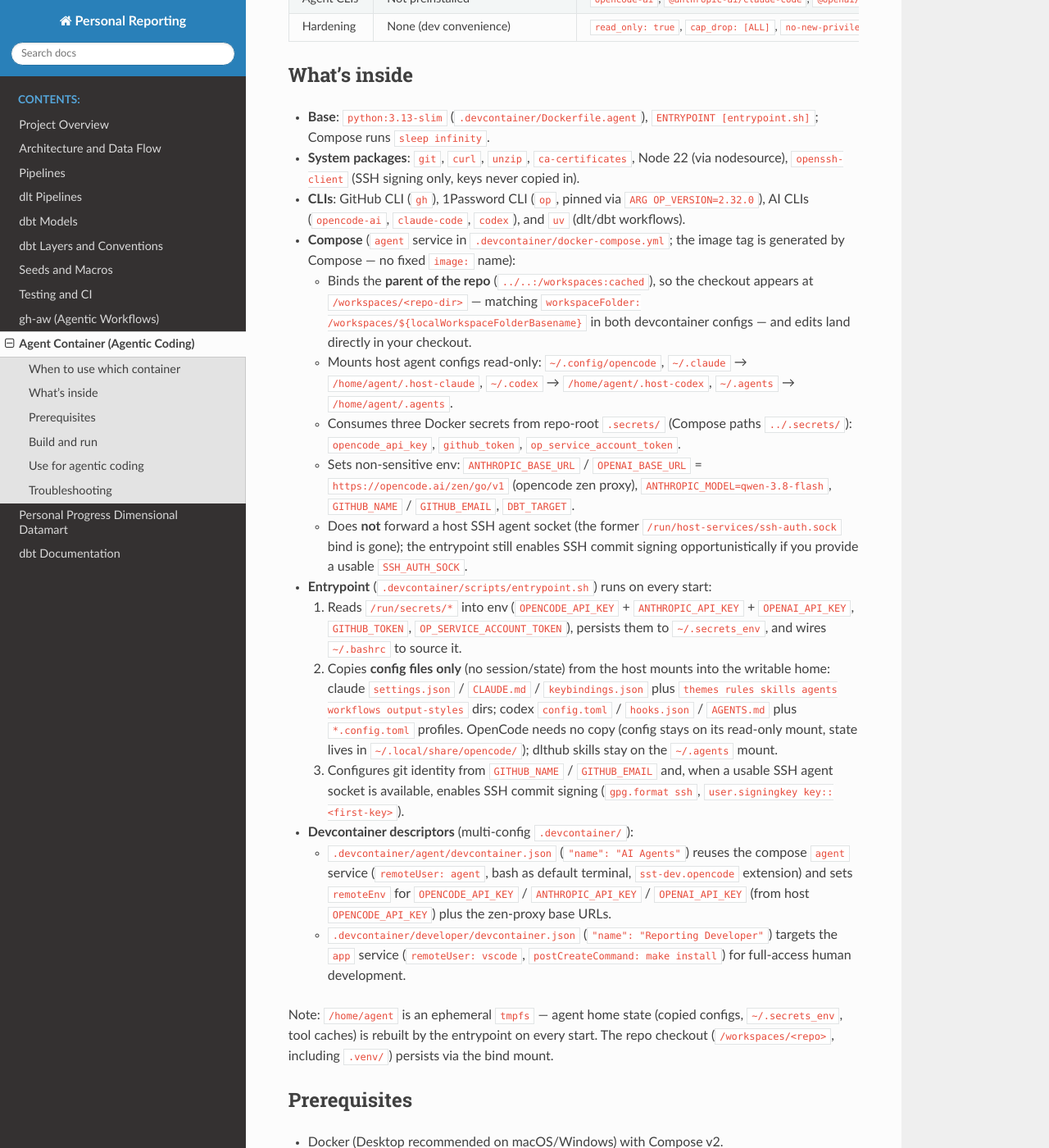
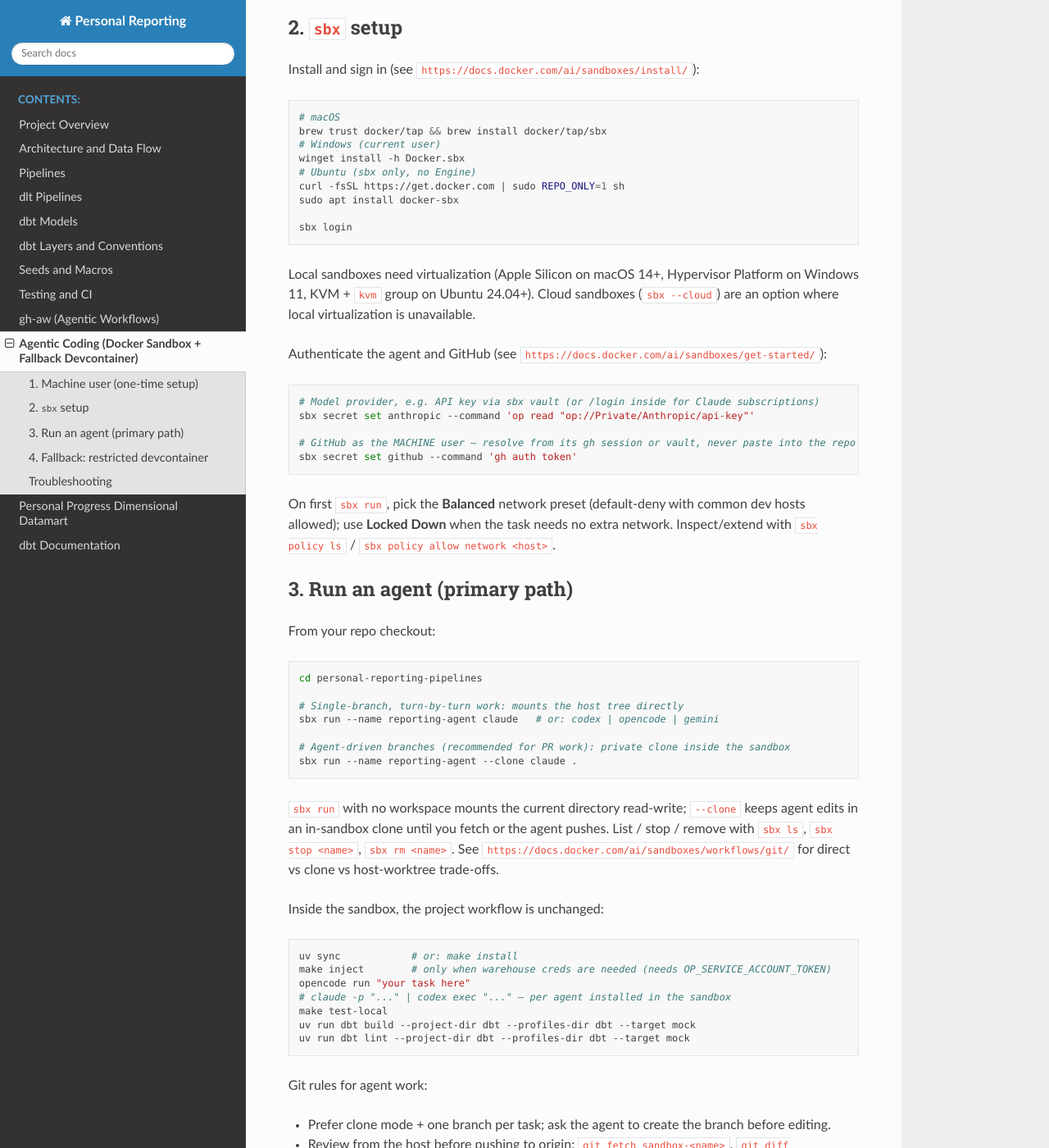
Before and after one commit to michaelconan/personal-reporting-pipelines, a Sphinx documentation site: the page built from docs/source/agent_container.md, in a window 1280 px wide and 1400 px high, scrolled down 968 px. Shown: the whole window at 82% size. Built offline with Sphinx 7.4.7 and the Read the Docs theme 3.1.0, drawn with Linux system fonts in a browser that asks for light colours; some of the changed text lies outside the part shown.

Commit message:
docs(agents): recommend Docker Sandbox sbx as primary agent path
Promote Docker AI Sandbox (sbx CLI) with a dedicated GitHub machine
user (repo-scoped Write-only collaborator, fine-grained PAT) to the
primary path for AI agent development (opencode, claude, codex).

- docs/source/agent_container.md: rewrite around sbx setup, machine-user
  provisioning, direct vs --clone runs, sbxenv.yaml example, and
  in-sandbox workflow (uv sync, make inject, DBT_TARGET=mock); keep the
  restricted .devcontainer agent service as fallback-only guidance.
- README.md: replace Agent Container section with sbx-first quickstart
  and fallback pointer.
- AGENTS.md: replace Agent Container section with sbx primary guidance
  and fallback build/run notes.

The .devcontainer stack itself is unchanged and retained as fallback.

Co-authored-by: OpenCode (mimo-v2.6-flash-free) <opencode-agent[bot]@users.noreply.github.com>

````diff
--- a/docs/source/agent_container.md
+++ b/docs/source/agent_container.md
@@ -1,60 +1,157 @@
-# Agent Container (Agentic Coding)
+# Agentic Coding (Docker Sandbox + Fallback Devcontainer)
 
-This page describes the limited-access agent container — how it differs from the human development container, how to build and run it, and how to use it for agentic coding with `opencode`, `claude`, and `codex`.
+Primary path for AI agent development is **Docker AI Sandbox (`sbx` CLI)**
+with a **dedicated GitHub machine user** scoped to this repo. The restricted
+devcontainer under `.devcontainer/` is retained as a **fallback** when `sbx`
+cannot run.
 
-Both containers live in one **multi-devcontainer setup** under `.devcontainer/` (the former standalone `.agentcontainer/` directory was folded into it):
+Why `sbx` is primary:
+
+- Stronger isolation than the devcontainer: each sandbox is a microVM with its
+  own filesystem, Docker daemon, and network policy. Agent-installed packages,
+  images, and containers stay inside the sandbox.
+- Least-privilege GitHub access: the agent authenticates as the machine user,
+  never with your personal token. The machine user has access only to the
+  target repo.
+- Repeatable policy: global network presets (`Balanced` / `Locked Down`) plus
+  per-host allow rules via `sbx policy`, instead of hand-maintained Compose
+  hardening.
+
+Official docs: `https://docs.docker.com/ai/sandboxes/`.
+
+## 1. Machine user (one-time setup)
+
+Create a dedicated GitHub machine user (a separate GitHub account used only
+by agents, e.g. `YOUR-MACHINE-USER`) and grant it the minimum needed on this
+repo:
+
+1. Add it as a collaborator on the target repo only (Settings → Collaborators
+   and teams) with **Write** (not Admin/Maintain). No org-wide roles.
+2. Create a **fine-grained PAT** logged in as the machine user, scoped to the
+   single repo, short expiry, only:
+   `Contents: read/write`, `Pull requests: read/write`, `Metadata: read`.
+3. Store that PAT where `sbx` can resolve it without committing it — e.g. in
+   `gh auth` as the machine user, in 1Password (`op://...`), or another vault.
+   Never commit it, bake it into an image/kit, or reuse your personal token.
+
+Git identity inside sandboxes uses the machine user (`user.name` /
+`user.email`), so agent commits and PRs are attributable to it.
+
+## 2. `sbx` setup
+
+Install and sign in (see `https://docs.docker.com/ai/sandboxes/install/`):
+
+```bash
+# macOS
+brew trust docker/tap && brew install docker/tap/sbx
+# Windows (current user)
+winget install -h Docker.sbx
+# Ubuntu (sbx only, no Engine)
+curl -fsSL https://get.docker.com | sudo REPO_ONLY=1 sh
+sudo apt install docker-sbx
+
+sbx login
+```
+
+Local sandboxes need virtualization (Apple Silicon on macOS 14+, Hypervisor
+Platform on Windows 11, KVM + `kvm` group on Ubuntu 24.04+). Cloud sandboxes
+(`sbx --cloud`) are an option where local virtualization is unavailable.
+
+Authenticate the agent and GitHub (see
+`https://docs.docker.com/ai/sandboxes/get-started/`):
+
+```bash
+# Model provider, e.g. API key via sbx vault (or /login inside for Claude subscriptions)
+sbx secret set anthropic --command 'op read "op://Private/Anthropic/api-key"'
+
+# GitHub as the MACHINE user — resolve from its gh session or vault, never paste into the repo
+sbx secret set github --command 'gh auth token'
+```
+
+On first `sbx run`, pick the **Balanced** network preset (default-deny with
+common dev hosts allowed); use **Locked Down** when the task needs no extra
+network. Inspect/extend with `sbx policy ls` / `sbx policy allow network <host>`.
+
+## 3. Run an agent (primary path)
+
+From your repo checkout:
+
+```bash
+cd personal-reporting-pipelines
+
+# Single-branch, turn-by-turn work: mounts the host tree directly
+sbx run --name reporting-agent claude   # or: codex | opencode | gemini
+
+# Agent-driven branches (recommended for PR work): private clone inside the sandbox
+sbx run --name reporting-agent --clone claude .
+```
+
+`sbx run` with no workspace mounts the current directory read-write; `--clone`
+keeps agent edits in an in-sandbox clone until you fetch or the agent pushes.
+List / stop / remove with `sbx ls`, `sbx stop <name>`, `sbx rm <name>`.
+See `https://docs.docker.com/ai/sandboxes/workflows/git/` for direct vs clone
+vs host-worktree trade-offs.
+
+Inside the sandbox, the project workflow is unchanged:
+
+```bash
+uv sync            # or: make install
+make inject        # only when warehouse creds are needed (needs OP_SERVICE_ACCOUNT_TOKEN)
+opencode run "your task here"
+# claude -p "..." | codex exec "..." — per agent installed in the sandbox
+make test-local
+uv run dbt build --project-dir dbt --profiles-dir dbt --target mock
+uv run dbt lint --project-dir dbt --profiles-dir dbt --target mock
+```
+
+Git rules for agent work:
+
+- Prefer clone mode + one branch per task; ask the agent to create the branch
+  before editing.
+- Review from the host before pushing to origin:
+  `git fetch sandbox-<name>`, `git diff main..sandbox-<name>/feat/...`.
+- Push/PR as the machine user (`git push`, `gh pr create`). Keep work on
+  feature branches, never direct to `main`, never commit secrets
+  (`.secrets/`, `*/secrets.toml`, `.env.databricks`).
+- Default to `DBT_TARGET=mock` (DuckDB fixtures) inside sandboxes; touch
+  Databricks only when the task requires it.
+
+Optional: capture the setup in an `sbxenv.yaml` kept **outside** the mounted
+workspace so contributors share agent, secrets, and env without retyping flags
+(see `https://docs.docker.com/ai/sandboxes/configuration/environment-files/`):
+
+```yaml
+schemaVersion: "1"
+name: reporting-agent
+agent: claude
+workspace: ./personal-reporting-pipelines
+env:
+  DBT_TARGET: mock
+secrets:
+  github:
+    command: gh auth token   # run as the machine user on the host
+```
+
+Then `sbx env run`, `sbx env exec -- <cmd>`, `sbx env rm` from the directory
+holding the file.
+
+## 4. Fallback: restricted devcontainer
+
+Use the `agent` service in `.devcontainer/` only when `sbx` cannot run
+(unsupported OS/virtualization, offline work, or debugging the container
+itself). It provides the same project wiring with weaker isolation
+(non-root `agent` user, no sudo, `read_only: true`, `cap_drop: [ALL]`,
+`no-new-privileges`, ephemeral `tmpfs` for `/tmp` and `/home/agent`, no
+published ports / Docker socket).
 
 | Path | Role |
 |---|---|
-| `.devcontainer/docker-compose.yml` | Shared Compose file: `agent` service (sandbox), `app` service (developer), `db` service (Postgres sidecar), Docker secrets |
+| `.devcontainer/docker-compose.yml` | Shared Compose file: `agent` service (fallback sandbox), `app` service (developer), `db` service (Postgres sidecar), Docker secrets |
 | `.devcontainer/agent/devcontainer.json` | Devcontainer config **"AI Agents"** → `agent` service |
 | `.devcontainer/developer/devcontainer.json` | Devcontainer config **"Reporting Developer"** → `app` service |
 | `.devcontainer/Dockerfile.agent` | Agent image (least privilege) |
 | `.devcontainer/Dockerfile.developer` | Developer image (full access) |
 | `.devcontainer/scripts/entrypoint.sh` | Agent entrypoint (secrets, config copy, git identity) |
-
-## When to use which container
-
-|  | `.devcontainer/developer/` — "Reporting Developer" | `.devcontainer/agent/` — "AI Agents" |
-|---|---|---|
-| User | `vscode`, with passwordless `sudo` | `agent` (UID/GID 1000), **no sudo** |
-| Purpose | Full-access local development | Least-privilege sandbox for AI coding agents |
-| Workspace | `/workspaces/<repo>` plus Postgres sidecar (`db` service) | `/workspaces/<repo>`; no published ports, no host network, no Docker socket |
-| Secrets | 1Password CLI preinstalled; `op inject` writes `.dlt/secrets.toml` / `.env.databricks` | Docker secrets from repo-root `.secrets/`, exported by the entrypoint; the VS Code config also forwards host `OPENCODE_API_KEY` via `remoteEnv` |
-| Agent CLIs | Not preinstalled | `opencode-ai`, `@anthropic-ai/claude-code`, `@openai/codex` (global npm installs) plus `gh`, `op`, `uv` |
-| Hardening | None (dev convenience) | `read_only: true`, `cap_drop: [ALL]`, `no-new-privileges:true`, `init: true`, ephemeral `tmpfs` for `/tmp` and `/home/agent` |
-
-## What's inside
-
-- **Base**: `python:3.13-slim` (`.devcontainer/Dockerfile.agent`), `ENTRYPOINT [entrypoint.sh]`; Compose runs `sleep infinity`.
-- **System packages**: `git`, `curl`, `unzip`, `ca-certificates`, Node 22 (via nodesource), `openssh-client` (SSH signing only, keys never copied in).
-- **CLIs**: GitHub CLI (`gh`), 1Password CLI (`op`, pinned via `ARG OP_VERSION=2.32.0`), AI CLIs (`opencode-ai`, `claude-code`, `codex`), and `uv` (dlt/dbt workflows).
-- **Compose** (`agent` service in `.devcontainer/docker-compose.yml`; the image tag is generated by Compose — no fixed `image:` name):
-  - Binds the **parent of the repo** (`../..:/workspaces:cached`), so the checkout appears at `/workspaces/<repo-dir>` — matching `workspaceFolder: /workspaces/${localWorkspaceFolderBasename}` in both devcontainer configs — and edits land directly in your checkout.
-  - Mounts host agent configs read-only: `~/.config/opencode`, `~/.claude` → `/home/agent/.host-claude`, `~/.codex` → `/home/agent/.host-codex`, `~/.agents` → `/home/agent/.agents`.
-  - Consumes three Docker secrets from repo-root `.secrets/` (Compose paths `../.secrets/`): `opencode_api_key`, `github_token`, `op_service_account_token`.
-  - Sets non-sensitive env: `ANTHROPIC_BASE_URL` / `OPENAI_BASE_URL` = `https://opencode.ai/zen/go/v1` (opencode zen proxy), `ANTHROPIC_MODEL=qwen-3.8-flash`, `GITHUB_NAME` / `GITHUB_EMAIL`, `DBT_TARGET`.
-  - Does **not** forward a host SSH agent socket (the former `/run/host-services/ssh-auth.sock` bind is gone); the entrypoint still enables SSH commit signing opportunistically if you provide a usable `SSH_AUTH_SOCK`.
-- **Entrypoint** (`.devcontainer/scripts/entrypoint.sh`) runs on every start:
-  1. Reads `/run/secrets/*` into env (`OPENCODE_API_KEY` + `ANTHROPIC_API_KEY` + `OPENAI_API_KEY`, `GITHUB_TOKEN`, `OP_SERVICE_ACCOUNT_TOKEN`), persists them to `~/.secrets_env`, and wires `~/.bashrc` to source it.
-  2. Copies **config files only** (no session/state) from the host mounts into the writable home: claude `settings.json` / `CLAUDE.md` / `keybindings.json` plus `themes rules skills agents workflows output-styles` dirs; codex `config.toml` / `hooks.json` / `AGENTS.md` plus `*.config.toml` profiles. OpenCode needs no copy (config stays on its read-only mount, state lives in `~/.local/share/opencode/`); dlthub skills stay on the `~/.agents` mount.
-  3. Configures git identity from `GITHUB_NAME` / `GITHUB_EMAIL` and, when a usable SSH agent socket is available, enables SSH commit signing (`gpg.format ssh`, `user.signingkey key::<first-key>`).
-- **Devcontainer descriptors** (multi-config `.devcontainer/`):
-  - `.devcontainer/agent/devcontainer.json` (`"name": "AI Agents"`) reuses the compose `agent` service (`remoteUser: agent`, bash as default terminal, `sst-dev.opencode` extension) and sets `remoteEnv` for `OPENCODE_API_KEY` / `ANTHROPIC_API_KEY` / `OPENAI_API_KEY` (from host `OPENCODE_API_KEY`) plus the zen-proxy base URLs.
-  - `.devcontainer/developer/devcontainer.json` (`"name": "Reporting Developer"`) targets the `app` service (`remoteUser: vscode`, `postCreateCommand: make install`) for full-access human development.
-
-Note: `/home/agent` is an ephemeral `tmpfs` — agent home state (copied configs, `~/.secrets_env`, tool caches) is rebuilt by the entrypoint on every start. The repo checkout (`/workspaces/<repo>`, including `.venv/`) persists via the bind mount.
-
-## Prerequisites
-
-- Docker (Desktop recommended on macOS/Windows) with Compose v2.
-- Three secret files in `.secrets/` at the repo root (gitignored, never committed):
-  - `.secrets/opencode_api_key`
-  - `.secrets/github_token`
-  - `.secrets/op_service_account_token`
-- Optional but recommended: host configs in `~/.config/opencode`, `~/.claude`, `~/.codex`, `~/.agents`, and `GITHUB_NAME` / `GITHUB_EMAIL` exported for commit attribution. An SSH agent socket is optional and not forwarded by default — without one, push over HTTPS with `GITHUB_TOKEN`.
-
-## Build and run
 
 ```bash
 cd .devcontainer
@@ -63,7 +160,7 @@ cd .devcontainer
 docker compose build agent
 
 # Start the sandbox (detached, sleeps forever)
-GITHUB_NAME="Your Name" GITHUB_EMAIL="you@example.com" docker compose up -d agent
+GITHUB_NAME="YOUR-MACHINE-USER" GITHUB_EMAIL="machine-user@example.com" docker compose up -d agent
 
 # Open a shell inside it (the checkout is at /workspaces/<repo-dir>)
 docker compose exec agent bash
@@ -73,48 +170,35 @@ cd /workspaces/personal-reporting   # your clone directory name
 docker compose down
 ```
 
-VSCode / devcontainers alternative: "Reopen in Container" and pick a configuration from the multi-devcontainer list — **AI Agents** (`.devcontainer/agent/`, attaches as `agent` with the same compose service, mounts, and env) or **Reporting Developer** (`.devcontainer/developer/`, the full-access human container). With the Devcontainer CLI:
+Notes:
 
-```bash
-devcontainer up --workspace-folder . --config .devcontainer/agent/devcontainer.json
-```
-
-## Use for agentic coding
-
-1. **Shell in** (`cd /workspaces/<repo-dir>` if needed), then confirm the tooling:
-   ```bash
-   opencode --version && claude --version && codex --version
-   gh --version && op --version && uv --version
-   env | grep -E '^(OPENCODE_API_KEY|GITHUB_TOKEN|OP_SERVICE_ACCOUNT_TOKEN|ANTHROPIC_BASE_URL|OPENAI_BASE_URL)' | sed 's/=.*/=<set>/'
-   ```
-2. **Sync project deps** (persists into the bind-mounted workspace):
-   ```bash
-   uv sync
-   # or: make install
-   ```
-3. **Inject data-warehouse credentials** when a task needs them (1Password token is already in env via the secret):
-   ```bash
-   make inject
-   # writes .dlt/secrets.toml and .env.databricks (both gitignored)
-   ```
-4. **Run an agent** from the repo checkout:
-   ```bash
-   opencode run "your task here"
-   claude -p "your task here"
-   codex exec "your task here"
-   ```
-   Project agent wiring the container picks up automatically:
-   - `opencode.json` — `dlt-workspace-mcp` MCP server (`uv run dlthub ai mcp --stdio`).
-   - `.codex/config.toml` — same `dlt-workspace-mcp` MCP server for Codex.
-   - `.agents/skills/` + `AGENTS.md` / `CLAUDE.md` — repo instructions and dlthub workflow skills; host-level skills arrive via the `~/.agents` mount.
-5. **Validate before finishing**: `make test-local` (Python units), `uv run dbt build --project-dir dbt --profiles-dir dbt --target mock` (dbt on DuckDB fixtures), `uv run dbt lint --project-dir dbt --profiles-dir dbt --target mock` (SQL lint). See {doc}`testing_ci` for details.
-6. **Commit from inside**: git identity is already configured by the entrypoint; push over HTTPS with `GITHUB_TOKEN` (SSH commit signing applies only if you supplied a usable `SSH_AUTH_SOCK`). Keep commits on feature branches — never commit secrets (`.secrets/`, `*/secrets.toml`, `.env.databricks`) or direct to `main`.
+- Secrets come from repo-root `.secrets/` (gitignored):
+  `.secrets/opencode_api_key`, `.secrets/github_token` (**machine-user PAT**),
+  `.secrets/op_service_account_token`. The entrypoint exports them to
+  `OPENCODE_API_KEY` / `ANTHROPIC_API_KEY` / `OPENAI_API_KEY`, `GITHUB_TOKEN`,
+  `OP_SERVICE_ACCOUNT_TOKEN`.
+- VSCode alternative: "Reopen in Container" → **AI Agents**
+  (`.devcontainer/agent/`) or **Reporting Developer**
+  (`.devcontainer/developer/`); or
+  `devcontainer up --workspace-folder . --config .devcontainer/agent/devcontainer.json`.
+- Inside: `uv sync` (`make install`), `make inject` when warehouse creds are
+  needed, then `opencode run "..."` / `claude -p "..."` / `codex exec "..."`.
+  Commit as the machine user on feature branches; push over HTTPS with
+  `GITHUB_TOKEN`.
 
 ## Troubleshooting
 
-- **Missing secrets**: `docker compose` fails if a file under `.secrets/` (repo root) is absent — create all three files first.
-- **No SSH signing / empty `ssh-add -l`**: expected — Compose does not forward a host SSH agent. Provide your own `SSH_AUTH_SOCK` if you need signing; otherwise push over HTTPS with `GITHUB_TOKEN`.
-- **Config not picked up**: the entrypoint copies only the listed config filenames/dirs — check spelling against `.devcontainer/scripts/entrypoint.sh`, then restart the container.
-- **Lost home state after restart**: expected (`tmpfs`). Re-runs of the entrypoint restore secrets, configs, and git identity; project files in `/workspaces/<repo>` are unaffected.
-- **Stale image after Dockerfile edits**: rerun `docker compose build agent` (from `.devcontainer/`) before `up`.
-- **Attached the wrong container**: pick `.devcontainer/agent/` ("AI Agents") vs `.devcontainer/developer/` ("Reporting Developer") in the multi-config devcontainer picker.
+- **`sbx` install / KVM errors**: follow
+  `https://docs.docker.com/ai/sandboxes/install/` per OS (KVM group +
+  re-login on Linux, Hypervisor Platform on Windows).
+- **Agent cannot reach a host**: check `sbx policy ls`; allow it with
+  `sbx policy allow network <host>`. Under Locked Down the model API is
+  blocked until allowed.
+- **GitHub auth as the wrong user**: confirm the `github` secret resolves the
+  machine-user PAT (`gh auth status` on the host first); never fall back to a
+  personal token with wider scopes.
+- **Fallback container — missing secrets**: `docker compose` fails if a file
+  under repo-root `.secrets/` is absent — create all three files first.
+- **Fallback container — lost home state after restart**: expected (`tmpfs`).
+  The entrypoint restores secrets, configs, and git identity; project files in
+  `/workspaces/<repo>` are unaffected.
````
Also changed, not shown: AGENTS.md (+6 -6 lines), README.md (+26 -24 lines).
